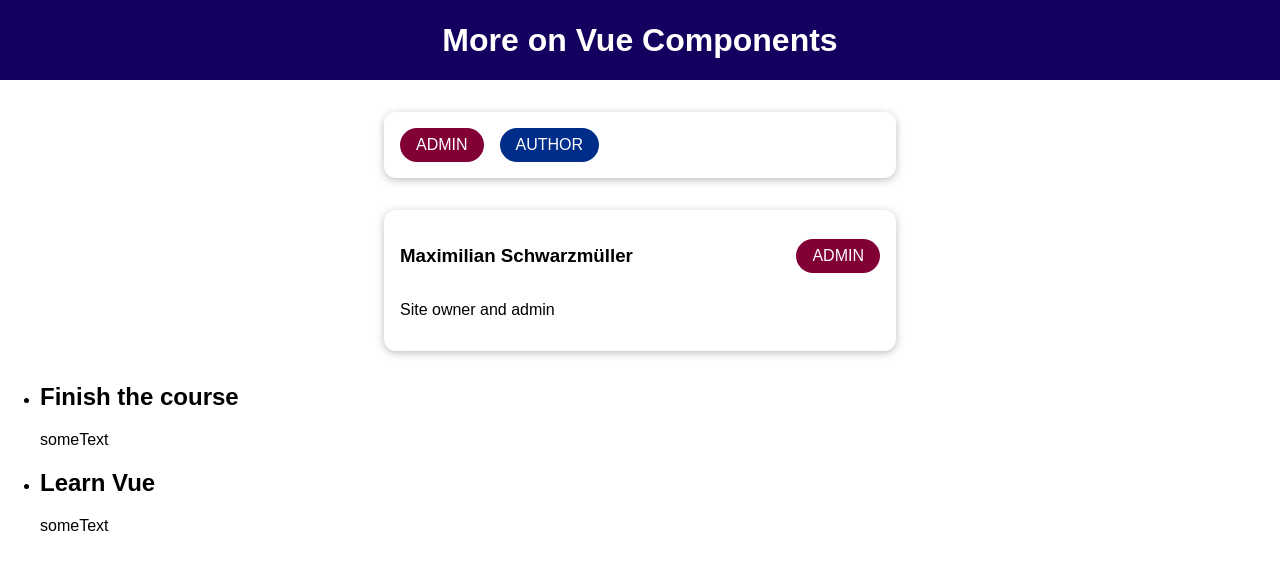
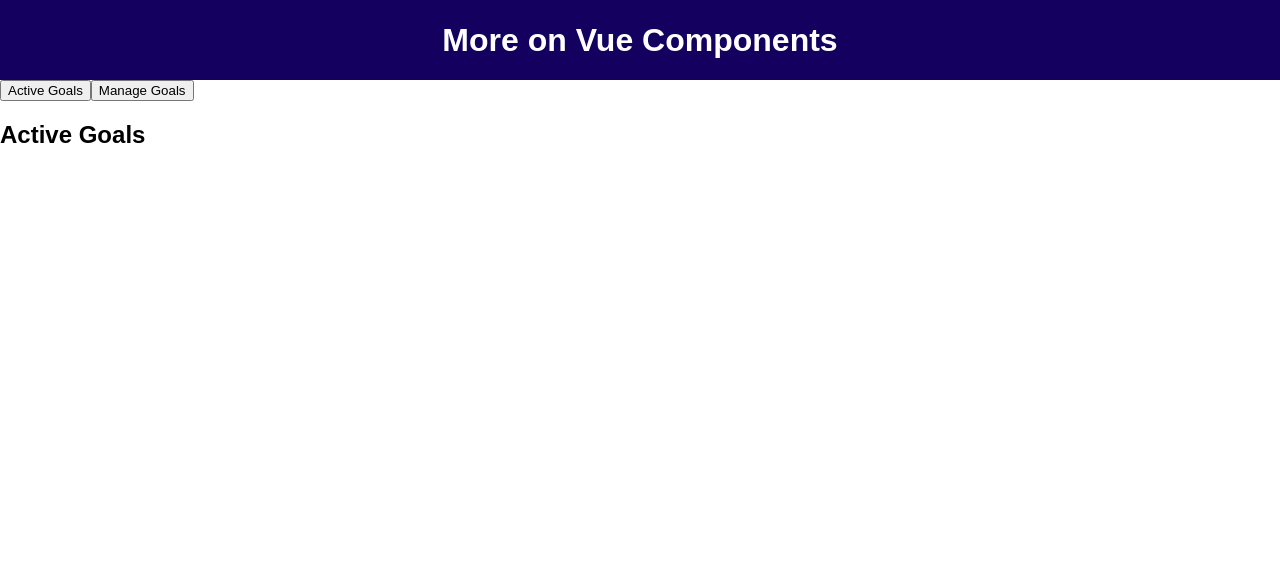
Before and after one commit to panaram1ks/vue-01-starting-project, a Vue app in the folder diving-deeper-components-01-starting-setup/: page / in a window 1280 px wide. Shown: the top 570 px of the page. Built offline with nearby package versions, Linux system fonts and the light colour scheme.

Commit message:
known approach

```diff
--- a/diving-deeper-components-01-starting-setup/src/App.vue
+++ b/diving-deeper-components-01-starting-setup/src/App.vue
@@ -2,7 +2,8 @@
   <div>
     <the-header></the-header>
     <!-- <TheHeader /> -->
-    <badge-list></badge-list>
+
+    <!-- <badge-list></badge-list>
     <user-info
       :full-name="activeUser.name"
       :info-text="activeUser.description"
@@ -13,15 +14,22 @@
         <h2>{{ slotProps.item }}</h2>
         <p>{{ slotProps.anotherProp }}</p>
       </template>
-    </course-goals>
+    </course-goals> -->
+
+    <button @click="setSelectedComponent('active-goals')">Active Goals</button>
+    <button @click="setSelectedComponent('manage-goals')">Manage Goals</button>
+    <active-goals v-if="selectedComponent === 'active-goals'"></active-goals>
+    <manage-goals v-if="selectedComponent === 'manage-goals'"></manage-goals>
   </div>
 </template>
 
 <script>
 import TheHeader from "./components/TheHeader.vue";
-import BadgeList from "./components/BadgeList.vue";
-import UserInfo from "./components/UserInfo.vue";
-import CourseGoals from "./components/CourseGoals.vue";
+// import BadgeList from "./components/BadgeList.vue";
+// import UserInfo from "./components/UserInfo.vue";
+// import CourseGoals from "./components/CourseGoals.vue";
+import ActiveGoals from "./components/ActiveGoals.vue";
+import ManageGoals from "./components/ManageGoal.vue";
 
 export default {
   // components: {
@@ -29,18 +37,26 @@ export default {
   // },
   components: {
     TheHeader,
-    UserInfo,
-    BadgeList,
-    CourseGoals,
+    // UserInfo,
+    // BadgeList,
+    // CourseGoals,
+    ActiveGoals,
+    ManageGoals,
   },
   data() {
     return {
+      selectedComponent: "active-goals",
       activeUser: {
         name: "Maximilian Schwarzmüller",
         description: "Site owner and admin",
         role: "admin",
       },
     };
+  },
+  methods: {
+    setSelectedComponent(cmp) {
+      this.selectedComponent = cmp;
+    },
   },
 };
 </script>
--- /dev/null
+++ b/diving-deeper-components-01-starting-setup/src/components/ActiveGoals.vue
@@ -0,0 +1,3 @@
+<template>
+  <h2>Active Goals</h2>
+</template>
--- /dev/null
+++ b/diving-deeper-components-01-starting-setup/src/components/ManageGoal.vue
@@ -0,0 +1,3 @@
+<template>
+  <h2>Manage Goals</h2>
+</template>
```
